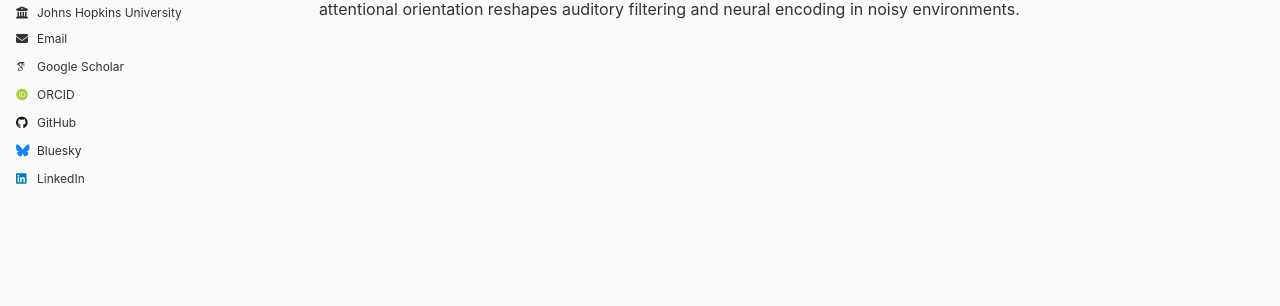
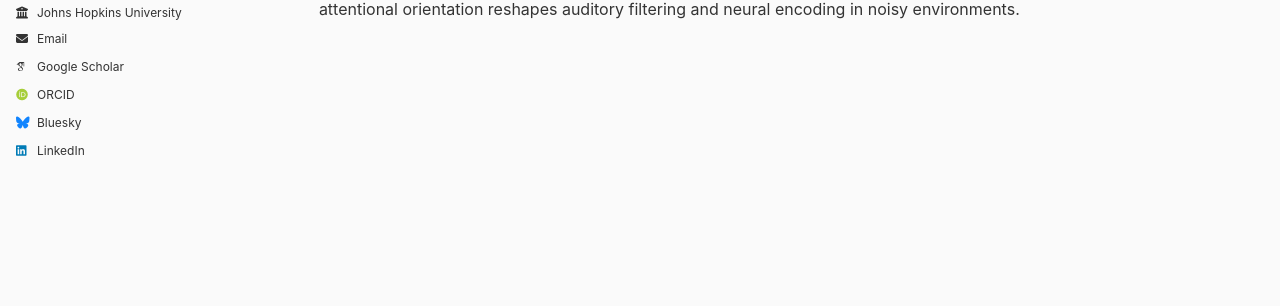
Before and after one commit to mphuet/mphuet.github.io, a Jekyll site: the page built from _pages/about.md, in a window 1280 px wide. Shown: the part 371-677 px from the top of the page. Built offline with Jekyll 4.4.1, drawn with Linux system fonts in a browser that asks for light colours; some web fonts are replaced.

Commit message:
Update _config.yml

```diff
--- a/_config.yml
+++ b/_config.yml
@@ -44,7 +44,7 @@ author:
   bitbucket        : # Username - Update with your username on the site
   codepen          : # Username
   dribbble         : # Username
-  github           : "mphuet"
+  #github           : "mphuet"
   kaggle           : # Username
   stackoverflow    : # User number or user number and name (i.e., use "1" or "1/jeff-atwood")
 
```
